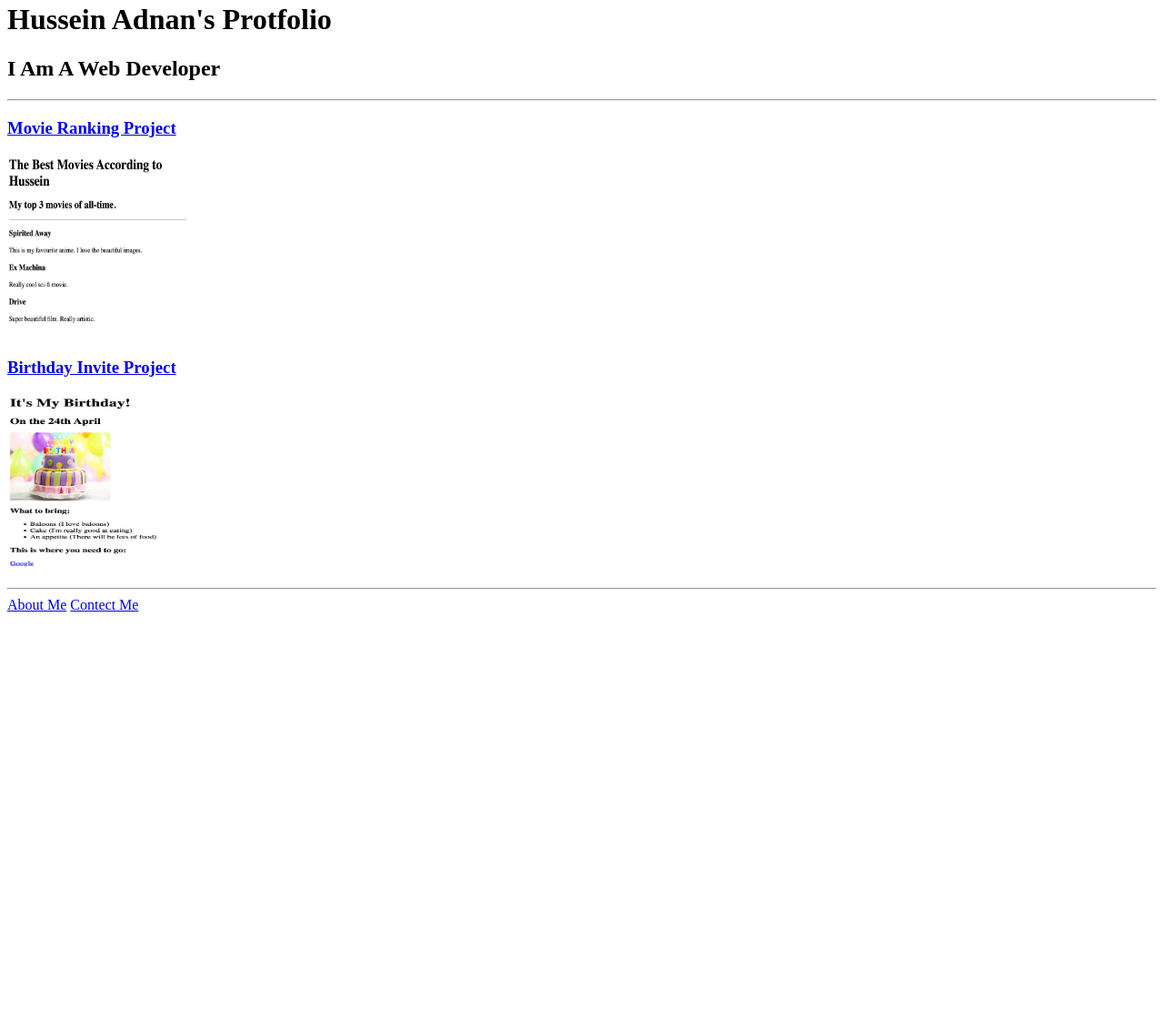
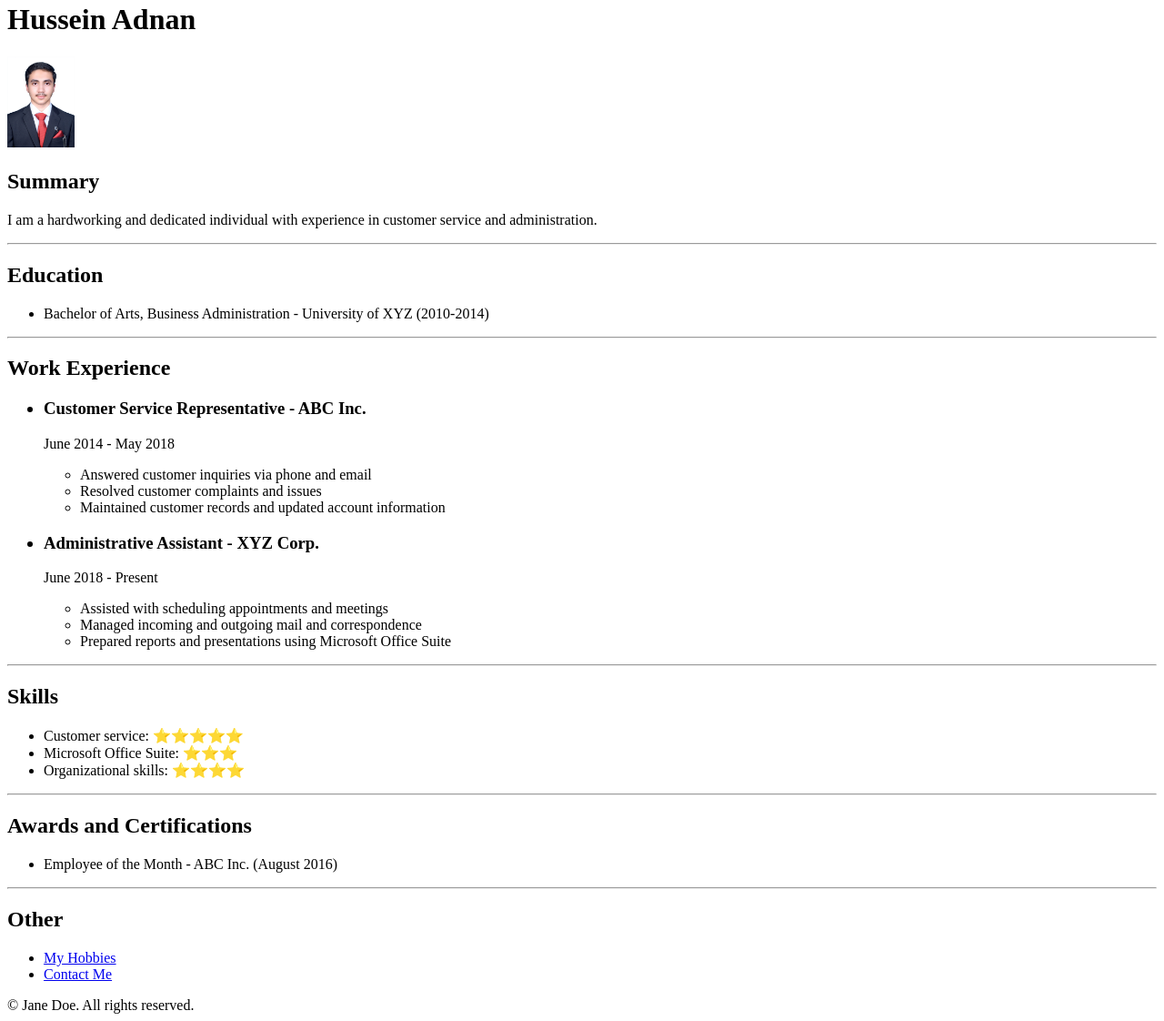
Before and after one commit to Husseinadnanmailo/html-protfolio, a plain HTML site: page index.html in a window 1280 px wide. Shown: the part 18-1140 px from the top of the page at 91% size. Before the commit the page ends 800 px from the top, so only its background shows below. Drawn offline with Linux system fonts and the light colour scheme.

Commit message:
Add files via upload

```diff
--- a/index.html
+++ b/index.html
@@ -1,35 +1,58 @@
-<!-- TODO 1: Create the HTML Boilerplate -->
-
-<!-- TODO 2: Add Your previous projects' HTML into the public folder -->
-
-<!-- TODO 3: Take screenshots of your project previews and add the images to the images folder -->
-
-<!-- TODO 4: Add titles/subtitles etc. -->
-
-<!-- TODO 5: Add a link to the project pages -->
-
-<!-- TODO 6: Add images to show the project previews
-HINT for TODO 6: You can use the height attribute set to 200 to make the image smaller:
-https://developer.mozilla.org/en-US/docs/Web/HTML/Element/img#attr-height -->
-
-<!-- TODO 7: Add the Contact Me and About Me page links -->
-
 <!DOCTYPE html>
 <html lang="en">
 <head>
     <meta charset="UTF-8">
-    <title>Document</title>
+    <title>Remuse</title>
 </head>
 <body>
-    <h1>Hussein Adnan's Protfolio</h1>
-    <h2>I Am A Web Developer</h2>
+</body>
+    <h1>Hussein Adnan</h1>
+    <img src="./assets/hussain pro.jpeg" alt="Hussein Adnan Picture" height="100">
+    <h2>Summary</h2>
+    <p>I am a hardworking and dedicated individual with experience in customer service and administration.</p>
     <hr />
-    <h3><a href="./public/movie-ranking.html">Movie Ranking Project</a></h3>
-    <img src="./assets/images/movie.png" alt="Movie Ranking Project" height="200px" width="200px">
-    <h3><a href="./public/birthday-invite.html">Birthday Invite Project</a></h3>
-    <img src="./assets/images/Birthday.png" alt="Birthday Invite Project" height="200px" width="200px">
+    <h2>Education</h2>
+    <ul>
+        <li>Bachelor of Arts, Business Administration - University of XYZ (2010-2014)</li>
+    </ul>
     <hr />
-    <a href="./public/about.html">About Me</a>
-    <a href="./public/contact.html">Contect Me</a>
+    <h2>Work Experience</h2>
+    <ul>
+        <h3><li>Customer Service Representative - ABC Inc.</li></h3>
+        <p>June 2014 - May 2018</p>
+        <ul>
+            <li>Answered customer inquiries via phone and email</li>
+            <li>Resolved customer complaints and issues</li>
+            <li>Maintained customer records and updated account information</li>
+        </ul>
+    </ul>
+    <ul>
+        <h3><li>Administrative Assistant - XYZ Corp.</li></h3>
+        <p>June 2018 - Present</p>
+        <ul>
+            <li>Assisted with scheduling appointments and meetings</li>
+            <li>Managed incoming and outgoing mail and correspondence</li>
+            <li>Prepared reports and presentations using Microsoft Office Suite</li>
+        </ul>
+    </ul>
+    <hr />
+    <h2>Skills</h2>
+    <ul>
+        <li>Customer service: ⭐️⭐️⭐️⭐️⭐️</li>
+        <li>Microsoft Office Suite: ⭐️⭐️⭐️</li>
+        <li>Organizational skills: ⭐️⭐️⭐️⭐️</li>
+    </ul>
+    <hr />
+    <h2>Awards and Certifications</h2>
+    <ul>
+        <li>Employee of the Month - ABC Inc. (August 2016)</li>
+    </ul>
+    <hr />
+    <h2>Other</h2>
+    <ul>
+        <li><a href="./public/myhobboes.html">My Hobbies</a></li>
+        <li><a href="./public/Contactme.html">Contact Me</a></li>
+    </ul>
+    <footer>© Jane Doe. All rights reserved.</footer>
 </body>
 </html>
```
Also changed, not shown: public/Contactme.html (added, +12 -0 lines), public/myhobboes.html (added, +16 -0 lines), assets/hussain pro.jpeg (added).
